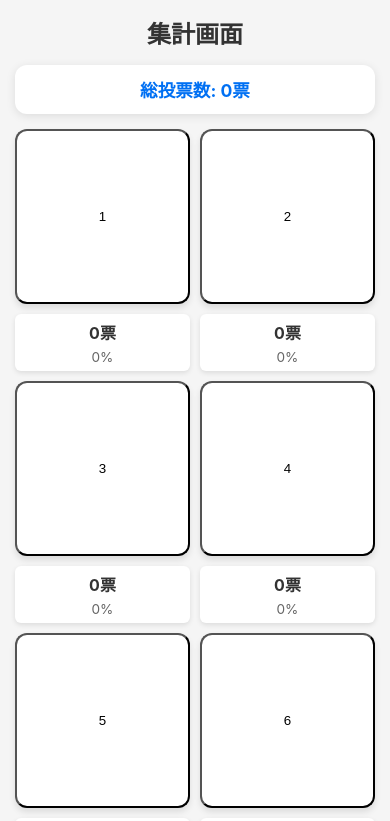
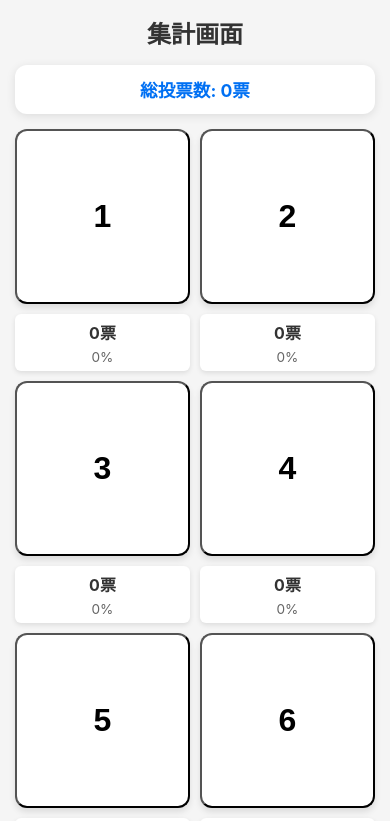
Before and after one commit to naruru-1225/Countsystem, a Next.js app: page /result in a window 390 px wide. Shown: the top 821 px of the page. Built offline with nearby package versions, Linux system fonts and the light colour scheme; no server answers; the database is empty.

Commit message:
PC表示での数字サイズを拡大: 2.5rem→4rem

```diff
--- a/app/result/result.module.css
+++ b/app/result/result.module.css
@@ -102,6 +102,8 @@
   box-shadow: 0 4px 6px rgba(0, 0, 0, 0.1);
   padding: 20px;
   min-height: 150px;
+  font-size: 4rem;
+  font-weight: bold;
   user-select: none;
   -webkit-user-select: none;
   -moz-user-select: none;
@@ -127,6 +129,7 @@
     padding: 15px;
     min-height: 120px;
     border-radius: 12px;
+    font-size: 2.5rem;
   }
 }
 
@@ -134,6 +137,7 @@
   .box {
     padding: 10px;
     min-height: 100px;
+    font-size: 2rem;
   }
 }
 
--- a/app/vote/vote.module.css
+++ b/app/vote/vote.module.css
@@ -86,7 +86,7 @@
   display: flex;
   align-items: center;
   justify-content: center;
-  font-size: 2.5rem;
+  font-size: 4rem;
   font-weight: bold;
   background-color: #fff;
   border: 3px solid #ddd;
@@ -106,7 +106,7 @@
 
 @media (max-width: 768px) {
   .box {
-    font-size: 2rem;
+    font-size: 2.5rem;
     border-width: 2px;
     min-height: 70px;
   }
```
